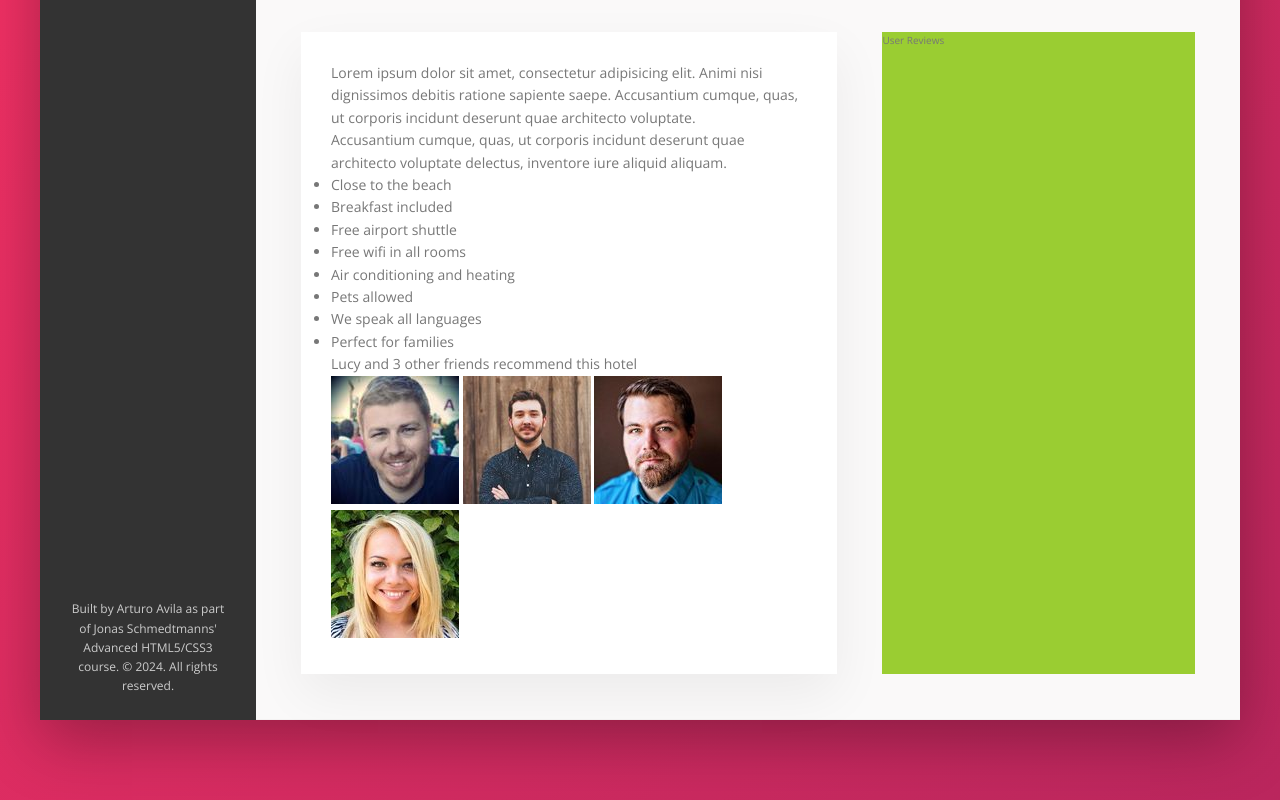
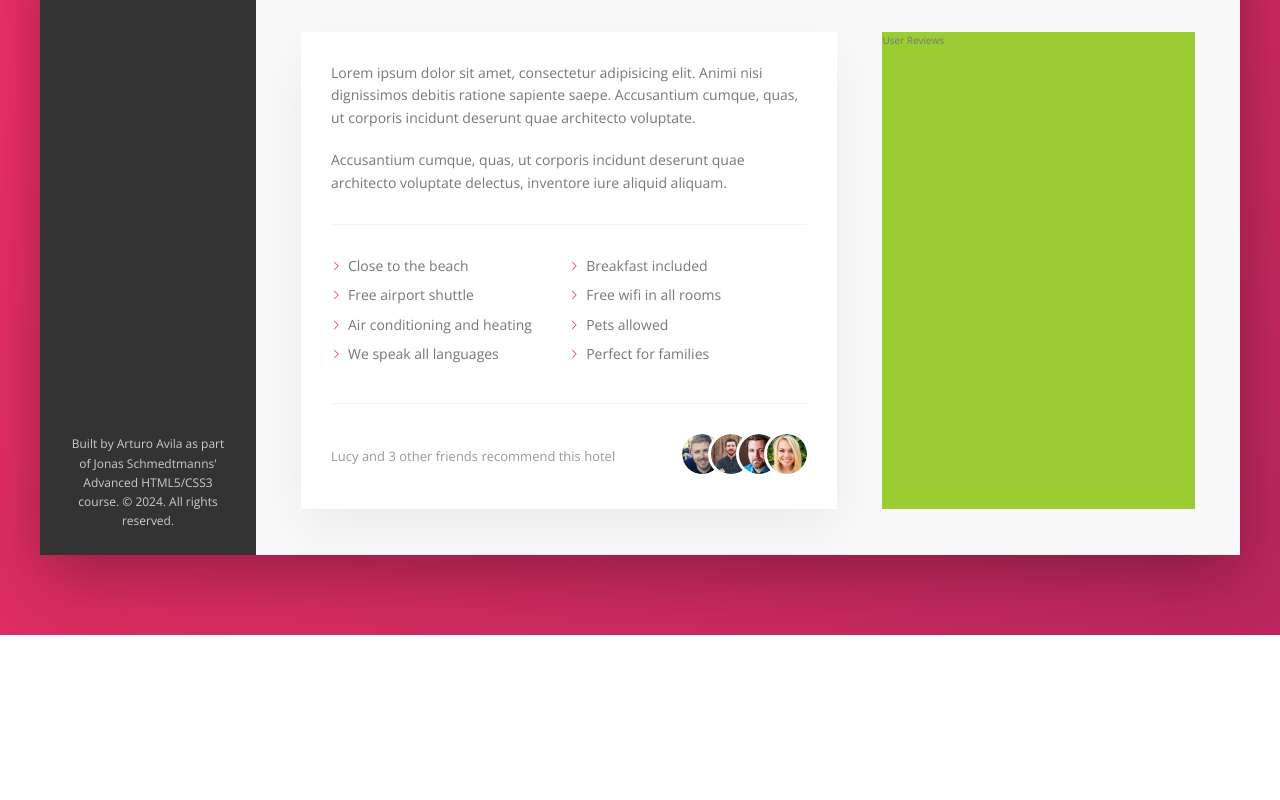
Before and after one commit to ADPenrose/trillo-project, a plain HTML site: page index.html in a window 1280 px wide. Shown: the part 615-1415 px from the top of the page. After the commit the page ends 1250 px from the top, so only its background shows below. Drawn offline with nearby package versions, Linux system fonts and the light colour scheme.

Commit message:
Completed the description section

```diff
--- a/sass/_components.scss
+++ b/sass/_components.scss
@@ -290,3 +290,66 @@
 		box-shadow: 0 1rem 4rem rgba(0, 0, 0, 0.25);
 	}
 }
+
+//////////////////////////////////
+// PARAGRAPH
+.paragraph:not(:last-of-type) {
+	margin-bottom: 2rem;
+}
+
+//////////////////////////////////
+// LIST
+.list {
+	list-style: none;
+	margin: 3rem 0;
+	padding: 3rem 0;
+	border-top: var(--line);
+	border-bottom: var(--line);
+
+	display: flex;
+	flex-wrap: wrap;
+
+	&__item {
+		flex: 0 0 50%;
+		margin-bottom: 0.7rem;
+	}
+
+	// Including an SVG
+	&__item::before {
+		content: '';
+		display: inline-block;
+		height: 1rem;
+		aspect-ratio: 1;
+		margin-right: 0.7rem;
+
+		// Using an SVG as a mask
+		background-color: var(--color-primary);
+
+		mask-image: url(../img/chevron-thin-right.svg);
+		-webkit-mask-image: url(../img/chevron-thin-right.svg);
+
+		mask-size: cover;
+		-webkit-mask-size: cover;
+	}
+}
+
+//////////////////////////////////
+// RECOMMEND
+.recommend {
+	font-size: 1.3rem;
+	color: var(--color-grey-dark-3);
+	display: flex;
+	align-items: center;
+	justify-content: space-between;
+
+	&__photo {
+		height: 4rem;
+		aspect-ratio: 1;
+		border-radius: 50%;
+		outline: 3px solid #fff;
+
+		&:not(:last-child) {
+			margin-right: -1.5rem;
+		}
+	}
+}
```
Also changed, not shown: css/style.css, img/SVG/aircraft-take-off.svg (deleted), img/SVG/bookmark.svg (deleted), img/SVG/chat.svg (deleted), img/SVG/chevron-thin-right.svg (deleted), img/SVG/home.svg (deleted), img/SVG/key.svg (deleted), img/SVG/location-pin.svg (deleted), img/SVG/magnifying-glass.svg (deleted), img/SVG/map.svg (deleted), img/SVG/star.svg (deleted).
